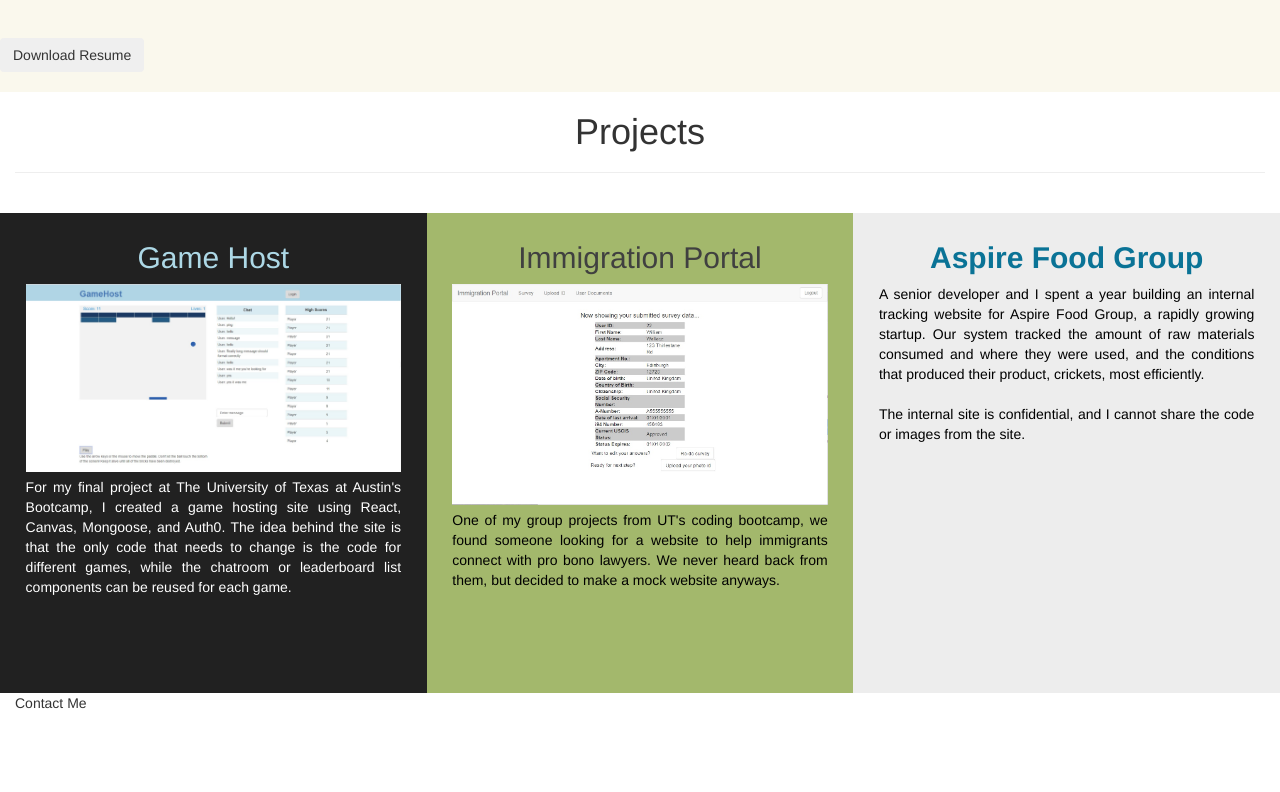
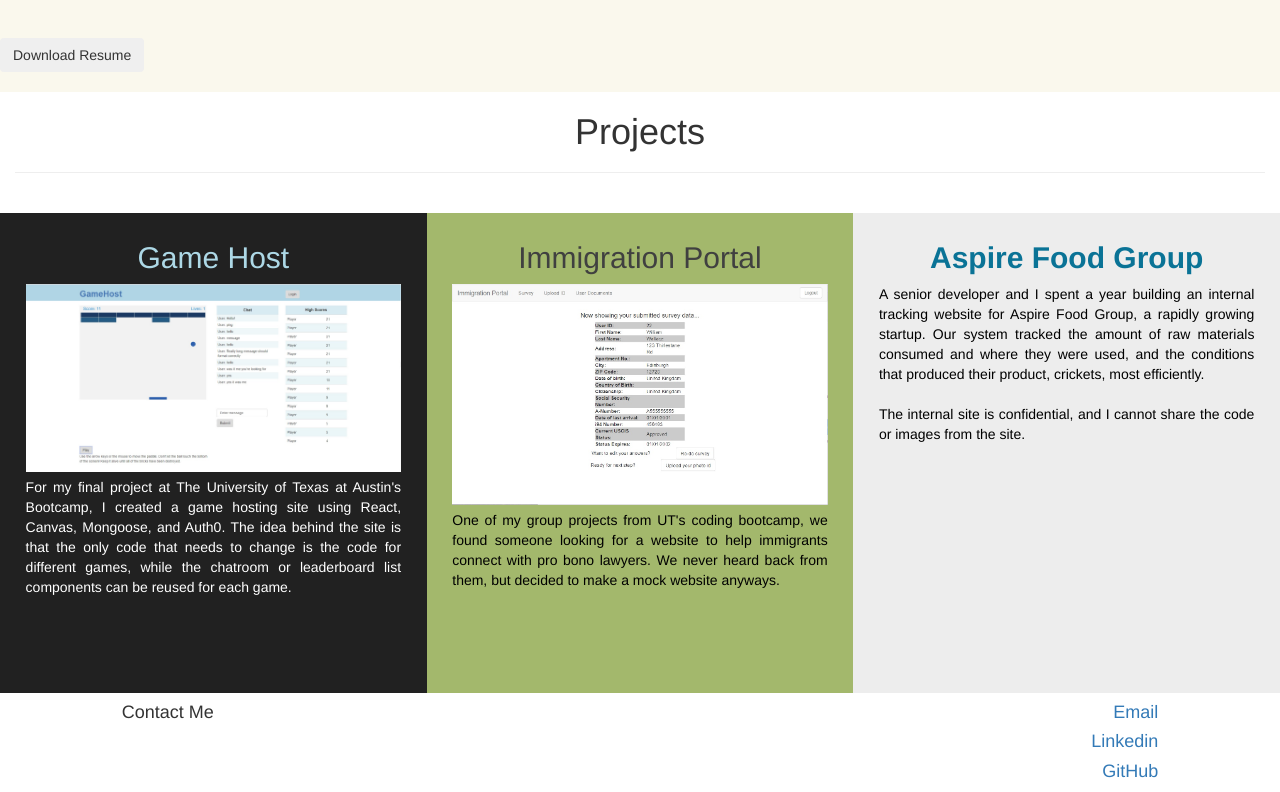
Before and after one commit to williamwgilmore/williamwgilmore, a React (Create React App) app: page / in a window 1280 px wide. Shown: the part 2098-2890 px from the top of the page. Before the commit the page ends 2811 px from the top, so only its background shows below. Built offline with nearby package versions, Linux system fonts and the light colour scheme.

Commit message:
Added contacts section with email, linkedin, and github

```diff
--- a/src/components/Contact.js
+++ b/src/components/Contact.js
@@ -3,10 +3,15 @@
 export default class NavBar extends Component {
 	render() {
 		return (
-			<div>
+			<div className='contactBackground'>
 				<div className='row'>
-					<div className='col-md-12'>
-						Contact Me
+					<div className='col-md-2 col-md-offset-1'>
+						<h4 className='contactText'>Contact Me</h4>
+					</div>
+					<div className='col-md-8 text-right'>
+						<h4 className='contactText'><a href='mailto:williamwgilmore@gmail.com' target='_blank'>Email</a></h4>
+						<h4 className='contactText'><a href='https://www.linkedin.com/in/william-gilmore-90a8a8a4/' target='_blank'>Linkedin</a></h4>
+						<h4 className='contactText'><a href='https://github.com/williamwgilmore' target='_blank'>GitHub</a></h4>
 					</div>
 				</div>
 			</div>
```
